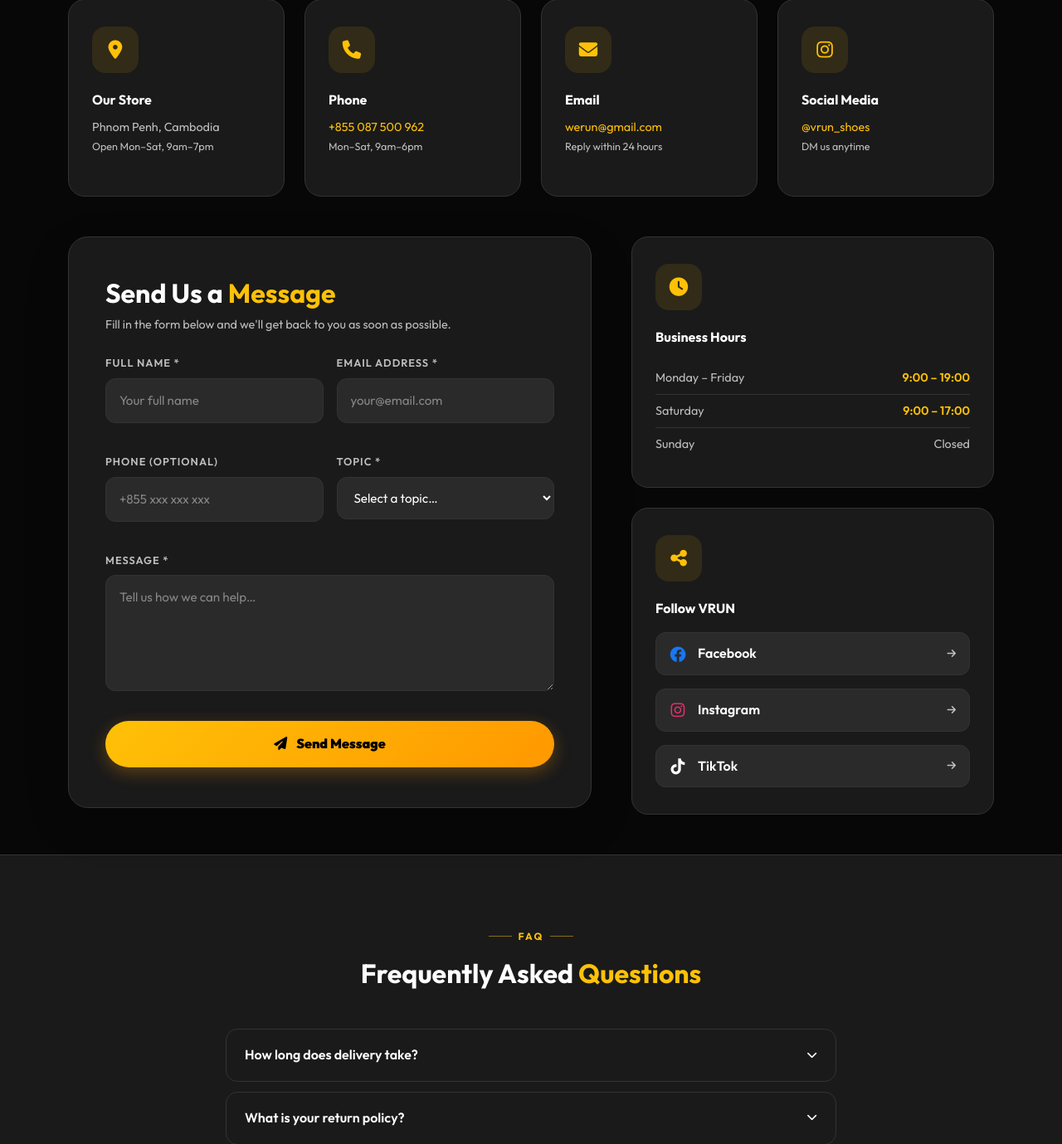
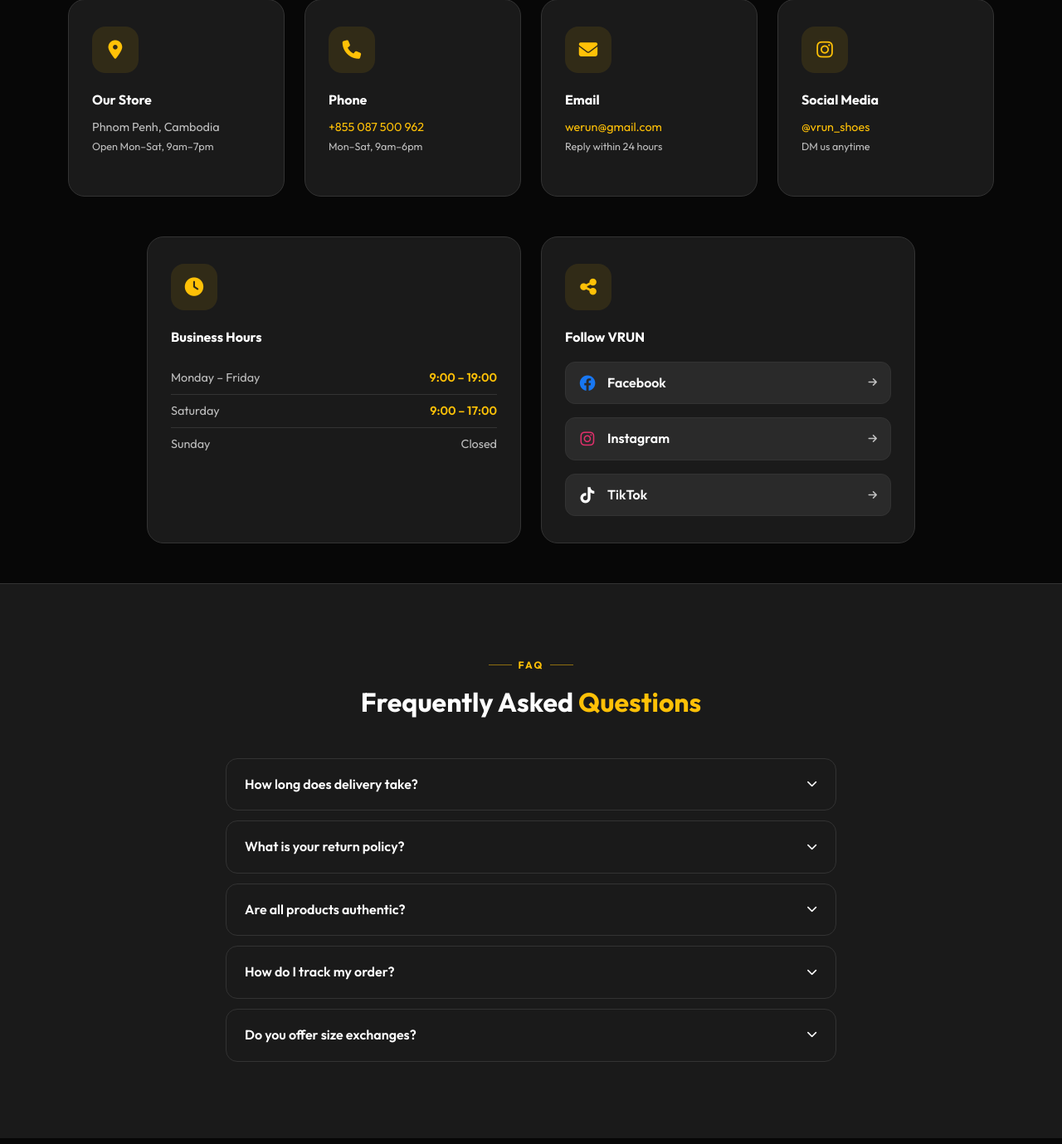
Before and after one commit to TSamnang/Store_shoes_VRUN, a Flask app: page /contact in a window 1280 px wide. Shown: the part 424-1803 px from the top of the page at 83% size. Run offline with Flask 3, Linux system fonts and the light colour scheme; data that the repository does not hold is empty; some libraries are stand-ins or nearby versions.

Commit message:
UI Fixes: Remove contact form, fix Ronaldo image cropping, fix cart table background in dark mode, and remove numeric stock count from product details

```diff
--- a/static/css/main.css
+++ b/static/css/main.css
@@ -1334,25 +1334,35 @@ textarea.form-control:focus {
 
 /* ==================== TABLES ==================== */
 .table {
-    background-color: var(--card-bg);
+    background-color: var(--card-bg) !important;
     border-color: var(--border-color);
     margin-bottom: 0;
+    --bs-table-bg: transparent !important;
+    --bs-table-striped-bg: transparent !important;
+    --bs-table-hover-bg: transparent !important;
 }
 
 .table thead th {
     border-color: var(--border-color);
-    background-color: var(--input-bg);
+    background-color: var(--input-bg) !important;
     font-weight: 700;
     color: var(--primary-yellow);
+    --bs-table-bg: var(--input-bg) !important;
 }
 
 .table tbody tr {
     border-bottom-color: var(--border-color);
     transition: background-color 0.3s ease;
-}
-
-.table tbody tr:hover {
-    background-color: rgba(255, 193, 7, 0.05);
+    background-color: transparent !important;
+}
+
+.table tbody tr td {
+    background-color: transparent !important;
+    color: var(--body-text) !important;
+}
+
+.table tbody tr:hover td {
+    background-color: rgba(255, 193, 7, 0.05) !important;
 }
 
 .table-responsive {
--- a/templates/information/contact_us.html
+++ b/templates/information/contact_us.html
@@ -71,68 +71,12 @@
         </div>
     </div>
 
-    <!-- ── Contact Form + Sidebar ── -->
-    <div class="row g-5 align-items-start">
+    <!-- ── Contact Information Cards ── -->
+    <div class="row g-4 justify-content-center">
 
-        <!-- Form -->
-        <div class="col-lg-7">
-            <div class="form-panel">
-                <h2 class="fw-bold mb-2" style="color:var(--body-text);">Send Us a <span style="color:#ffc107;">Message</span></h2>
-                <p class="mb-4" style="color:var(--muted-text);font-size:.9rem;">Fill in the form below and we'll get back to you as soon as possible.</p>
-                <form id="contactForm" novalidate>
-                    <div class="row g-3">
-                        <div class="col-sm-6">
-                            <div class="form-group-custom">
-                                <label class="form-label-custom" for="cf_name">Full Name *</label>
-                                <input type="text" id="cf_name" class="form-control-custom" placeholder="Your full name" required>
-                            </div>
-                        </div>
-                        <div class="col-sm-6">
-                            <div class="form-group-custom">
-                                <label class="form-label-custom" for="cf_email">Email Address *</label>
-                                <input type="email" id="cf_email" class="form-control-custom" placeholder="your@email.com" required>
-                            </div>
-                        </div>
-                        <div class="col-sm-6">
-                            <div class="form-group-custom">
-                                <label class="form-label-custom" for="cf_phone">Phone (optional)</label>
-                                <input type="tel" id="cf_phone" class="form-control-custom" placeholder="+855 xxx xxx xxx">
-                            </div>
-                        </div>
-                        <div class="col-sm-6">
-                            <div class="form-group-custom">
-                                <label class="form-label-custom" for="cf_topic">Topic *</label>
-                                <select id="cf_topic" class="form-control-custom" required>
-                                    <option value="" disabled selected>Select a topic…</option>
-                                    <option>Order Inquiry</option>
-                                    <option>Product Question</option>
-                                    <option>Return / Exchange</option>
-                                    <option>Shipping Info</option>
-                                    <option>Partnership</option>
-                                    <option>Other</option>
-                                </select>
-                            </div>
-                        </div>
-                        <div class="col-12">
-                            <div class="form-group-custom">
-                                <label class="form-label-custom" for="cf_message">Message *</label>
-                                <textarea id="cf_message" class="form-control-custom" placeholder="Tell us how we can help…" required></textarea>
-                            </div>
-                        </div>
-                        <div class="col-12 mt-2">
-                            <button type="submit" class="btn-submit" id="submitBtn">
-                                <i class="fa-solid fa-paper-plane"></i> Send Message
-                            </button>
-                        </div>
-                    </div>
-                </form>
-            </div>
-        </div>
-
-        <!-- Sidebar -->
-        <div class="col-lg-5">
-            <!-- Hours -->
-            <div class="info-card mb-4">
+        <!-- Business Hours -->
+        <div class="col-md-6 col-lg-5">
+            <div class="info-card h-100">
                 <div class="info-icon"><i class="fa-solid fa-clock"></i></div>
                 <div class="info-title mb-3">Business Hours</div>
                 <div style="font-size:.9rem;">
@@ -150,8 +94,11 @@
                     </div>
                 </div>
             </div>
-            <!-- Social -->
-            <div class="info-card">
+        </div>
+
+        <!-- Social Media Links -->
+        <div class="col-md-6 col-lg-5">
+            <div class="info-card h-100">
                 <div class="info-icon"><i class="fa-solid fa-share-nodes"></i></div>
                 <div class="info-title mb-3">Follow VRUN</div>
                 <div class="d-flex flex-column gap-3">
@@ -251,10 +198,7 @@
     </div>
 </footer>
 
-<!-- ── Success Toast ── -->
-<div class="toast-success" id="successToast">
-    <i class="fa-solid fa-circle-check"></i> Message sent! We'll reply within 24 hours.
-</div>
+
 
 <script src="https://cdn.jsdelivr.net/npm/bootstrap@5.3.2/dist/js/bootstrap.bundle.min.js"></script>
 <script src="{{ url_for('static', filename='js/theme.js') }}"></script>
@@ -270,29 +214,7 @@ function toggleFaq(item) {
     if (!isOpen) { q.classList.add('open'); a.classList.add('open'); }
 }
 
-// Contact form submit (front-end demo — wire to backend if needed)
-document.getElementById('contactForm').addEventListener('submit', function(e) {
-    e.preventDefault();
-    const name  = document.getElementById('cf_name').value.trim();
-    const email = document.getElementById('cf_email').value.trim();
-    const topic = document.getElementById('cf_topic').value;
-    const msg   = document.getElementById('cf_message').value.trim();
-    if (!name || !email || !topic || !msg) {
-        alert('Please fill in all required fields.');
-        return;
-    }
-    const btn = document.getElementById('submitBtn');
-    btn.innerHTML = '<i class="fa-solid fa-spinner fa-spin"></i> Sending…';
-    btn.disabled = true;
-    setTimeout(() => {
-        btn.innerHTML = '<i class="fa-solid fa-paper-plane"></i> Send Message';
-        btn.disabled = false;
-        this.reset();
-        const toast = document.getElementById('successToast');
-        toast.style.display = 'flex';
-        setTimeout(() => { toast.style.display = 'none'; }, 4000);
-    }, 1200);
-});
+
 </script>
 </body>
 </html>
--- a/templates/shop/product_detail.html
+++ b/templates/shop/product_detail.html
@@ -100,7 +100,7 @@
                 <div class="mb-4">
                     <p class="text-white"><strong>Stock Availability:</strong>
                         {% if product.stock > 0 %}
-                            <span class="text-success">{{ product.stock }} in stock</span>
+                            <span class="text-success">In stock</span>
                         {% else %}
                             <span class="text-danger">Out of stock</span>
                         {% endif %}
```
Also changed, not shown: templates/information/about_us.html (+5 -4 lines).
